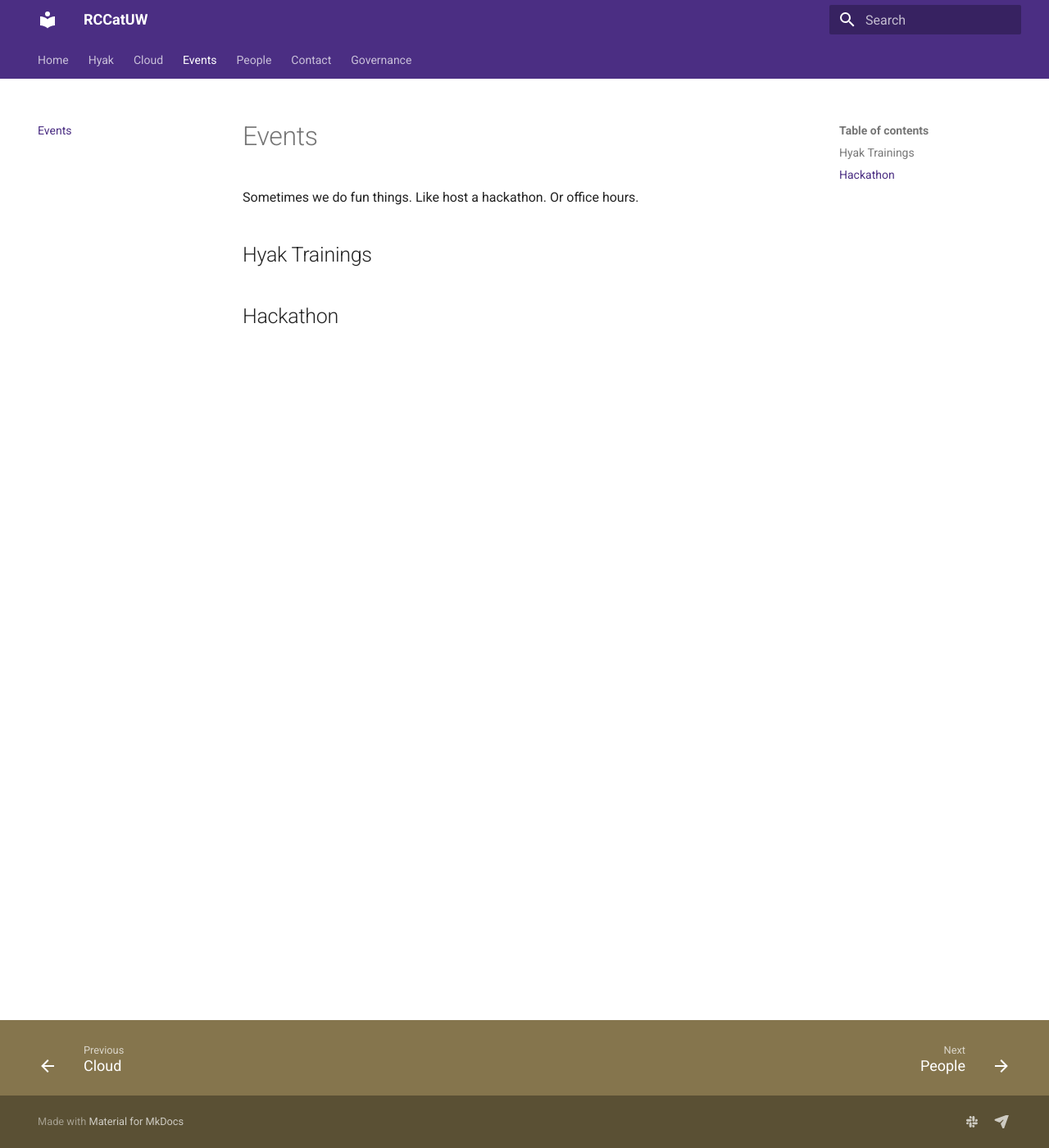
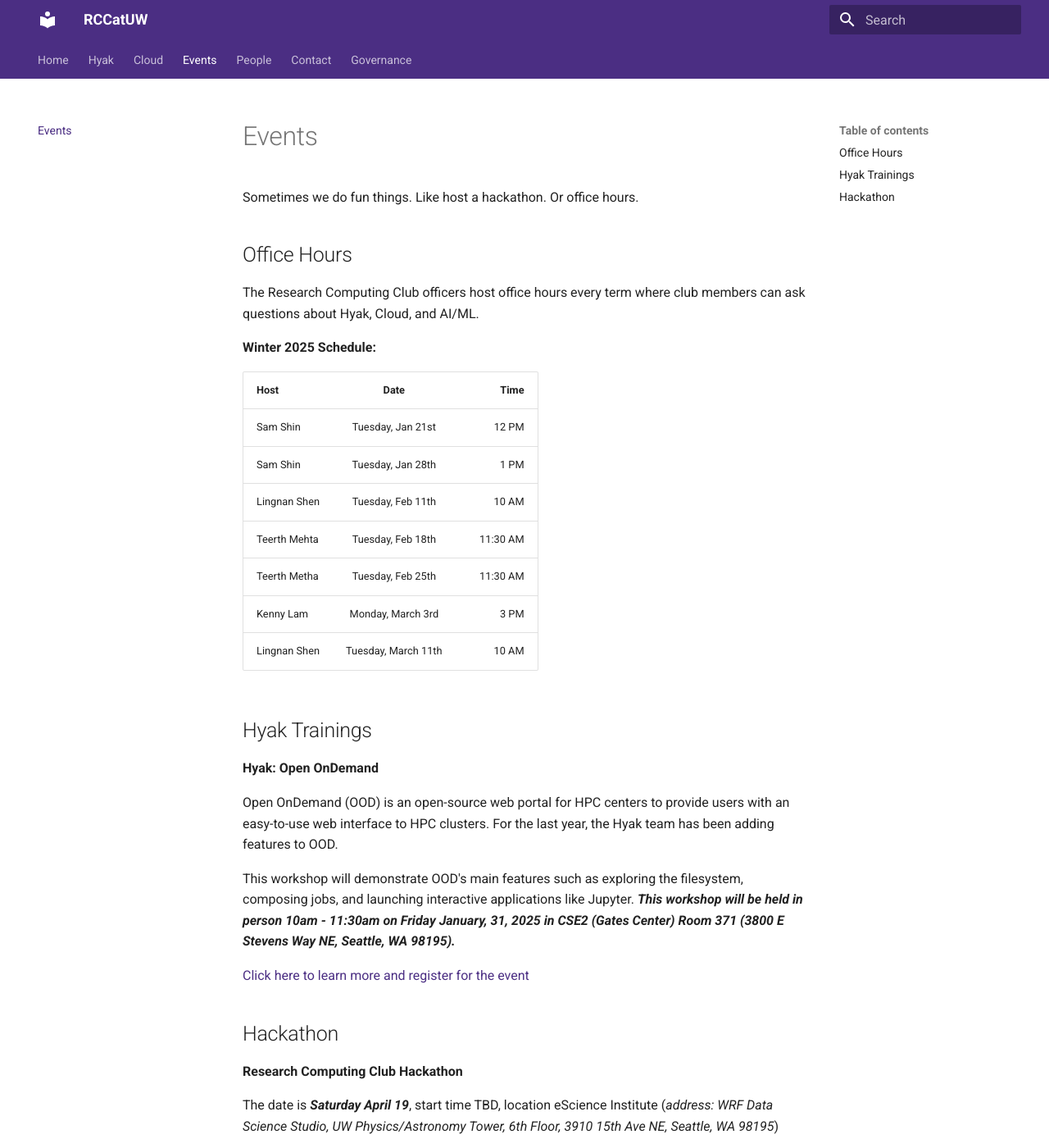
Before and after one commit to UW-HPC/website_revamp, an MkDocs documentation site: the page built from docs/events.md, in a window 1280 px wide and 1400 px high. Shown: the whole window at 82% size. Built offline with MkDocs 1.6.1 and Material for MkDocs 9.7.7, drawn with Linux system fonts in a browser that asks for light colours.

Commit message:
added updates for events page

```diff
--- a/docs/events.md
+++ b/docs/events.md
@@ -1,9 +1,31 @@
 # Events
-
 Sometimes we do fun things. Like host a hackathon. Or office hours.
 
+## Office Hours
+The Research Computing Club officers host office hours every term where club members can ask questions about Hyak, Cloud, and AI/ML.
+
+**Winter 2025 Schedule:**
+
+| Host        |      Date           |   Time   |
+| ------------- | :-----------:     | -----:   |
+| Sam Shin      | Tuesday, Jan 21st | 12 PM    |
+| Sam Shin      | Tuesday, Jan 28th |  1 PM    |
+| Lingnan Shen  | Tuesday, Feb 11th |  10 AM   |
+| Teerth Mehta  | Tuesday, Feb 18th | 11:30 AM |
+| Teerth Metha  | Tuesday, Feb 25th | 11:30 AM |
+| Kenny Lam     | Monday, March 3rd | 3 PM     |
+| Lingnan Shen  |Tuesday, March 11th| 10 AM    |
 
 ## Hyak Trainings
+**Hyak: Open OnDemand**
 
+Open OnDemand (OOD) is an open-source web portal for HPC centers to provide users with an easy-to-use web interface to HPC clusters. For the last year, the Hyak team has been adding features to OOD.
+
+This workshop will demonstrate OOD's main features such as exploring the filesystem, composing jobs, and launching interactive applications like Jupyter. **_This workshop will be held in person 10am - 11:30am on Friday January, 31, 2025 in CSE2 (Gates Center) Room 371 (3800 E Stevens Way NE, Seattle, WA 98195)._**
+
+[Click here to learn more and register for the event](https://form.jotform.com/finchkn/hyak-open-ondemand)
 
 ## Hackathon
+**Research Computing Club Hackathon**
+
+The date is **_Saturday April 19_**, start time TBD, location eScience Institute (*address: WRF Data Science Studio, UW Physics/Astronomy Tower, 6th Floor, 3910 15th Ave NE, Seattle, WA 98195*)
```
